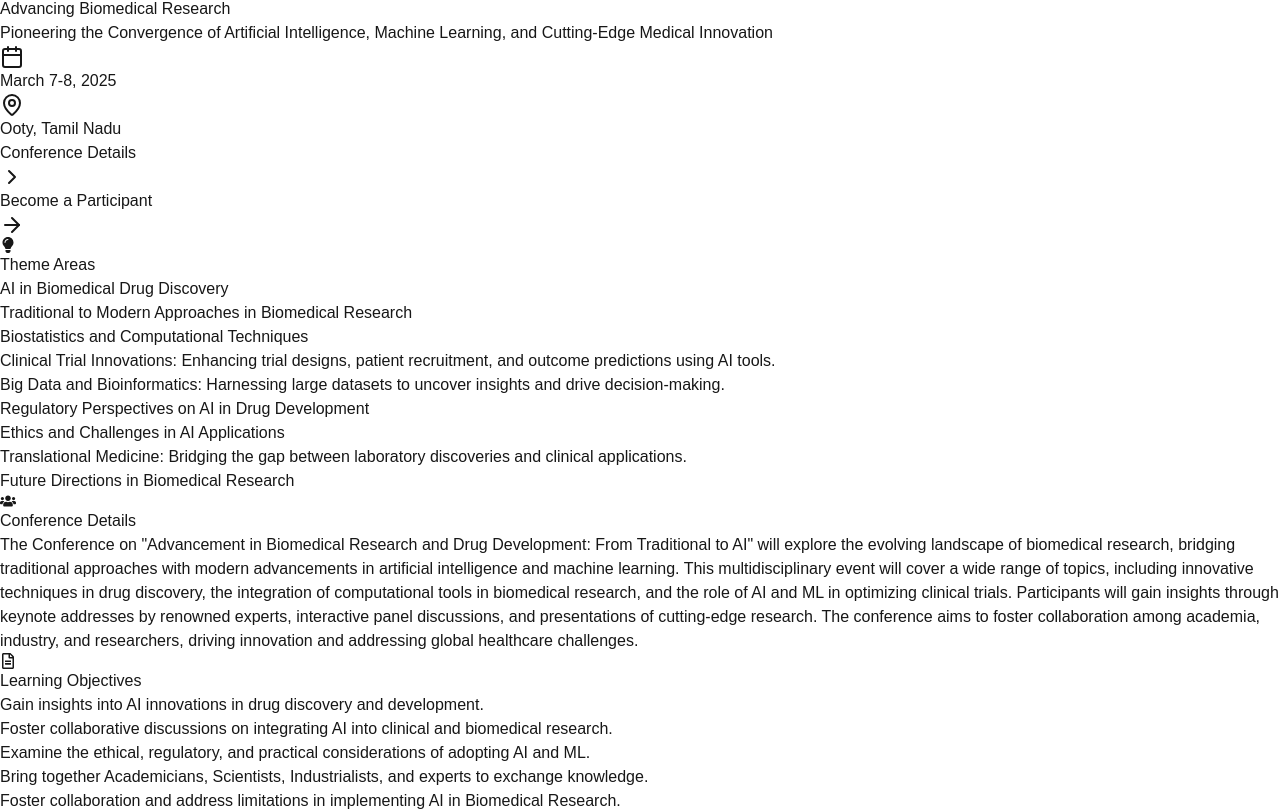
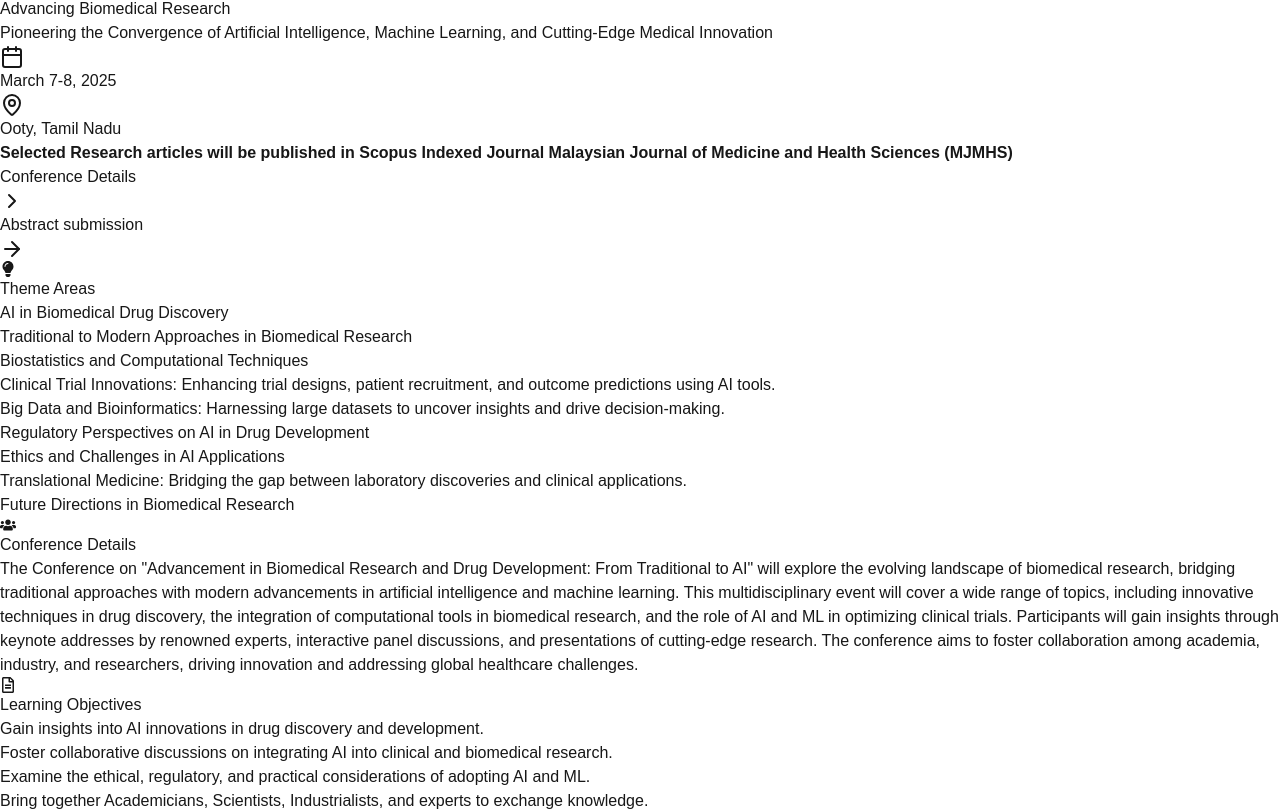
Before and after one commit to ravindrasirvi609/BiomedicalConf, a Next.js app: page / in a window 1280 px wide. Shown: the part 1554-2365 px from the top of the page. Built offline with nearby package versions, Linux system fonts and the light colour scheme; no server answers.

Commit message:
Refactor image file names in Organizingcommittee component

```diff
--- a/src/components/CTA.tsx
+++ b/src/components/CTA.tsx
@@ -335,11 +335,7 @@ const CTA = () => {
           <div className="flex justify-center items-center space-x-8 text-white/80">
             <div className="flex items-center space-x-2">
               <Users className="w-6 h-6" />
-              <span>2,500+ Attendees</span>
-            </div>
-            <div className="flex items-center space-x-2">
-              <Globe className="w-6 h-6" />
-              <span>35+ Countries Represented</span>
+              <span>250 Attendees</span>
             </div>
           </div>
         </div>
--- a/src/components/CallForPapers.tsx
+++ b/src/components/CallForPapers.tsx
@@ -138,13 +138,16 @@ const CallForPapers = () => {
   };
 
   const importantDates = [
-    { date: "February 1, 2025", event: "Paper Submission Deadline" },
-    { date: "February 15, 2025", event: "Notification of Acceptance" },
-    { date: "February 28, 2025", event: "Camera-Ready Submissions" },
+    { date: "January 31th, 2025", event: "Paper Submission Deadline" },
+    { date: "February 5, 2025", event: "Notification of Acceptance" },
+    { date: "January 31th, 2025", event: "Delegates Registrations" },
   ];
 
   return (
-    <div className="min-h-screen bg-gradient-to-br from-[#9C6FDE]/10 to-[#9C6FDE]/20 py-16 flex items-center justify-center">
+    <div
+      className="min-h-screen bg-gradient-to-br from-[#9C6FDE]/10 to-[#9C6FDE]/20 py-16 flex items-center justify-center"
+      id="Abstract"
+    >
       <div className="container mx-auto px-6">
         <div className="max-w-6xl mx-auto grid md:grid-cols-2 gap-12 items-center">
           {/* Left Side - Information Section */}
@@ -300,7 +303,6 @@ const CallForPapers = () => {
                     className="w-full px-4 py-3 text-black rounded-xl border border-gray-300 focus:outline-none focus:ring-2 focus:ring-[#9C6FDE]"
                   />
                 </div>
-
                 <div>
                   <label className="block mb-2 text-gray-700 font-semibold">
                     Designation*
@@ -315,7 +317,6 @@ const CallForPapers = () => {
                     className="w-full px-4 py-3 rounded-xl text-black border border-gray-300 focus:outline-none focus:ring-2 focus:ring-[#9C6FDE]"
                   />
                 </div>
-
                 <div>
                   <label className="block mb-2 text-gray-700 font-semibold">
                     Affiliation*
@@ -330,7 +331,6 @@ const CallForPapers = () => {
                     className="w-full px-4 py-3 rounded-xl text-black border border-gray-300 focus:outline-none focus:ring-2 focus:ring-[#9C6FDE]"
                   />
                 </div>
-
                 <div>
                   <label className="block mb-2 text-gray-700 font-semibold">
                     Email*
@@ -345,7 +345,6 @@ const CallForPapers = () => {
                     className="w-full px-4 py-3 rounded-xl text-black border border-gray-300 focus:outline-none focus:ring-2 focus:ring-[#9C6FDE]"
                   />
                 </div>
-
                 <div>
                   <label className="block mb-2 text-gray-700 font-semibold">
                     Whatsapp No.*
@@ -360,7 +359,6 @@ const CallForPapers = () => {
                     className="w-full px-4 py-3 rounded-xl text-black border border-gray-300 focus:outline-none focus:ring-2 focus:ring-[#9C6FDE]"
                   />
                 </div>
-
                 <div>
                   <label className="block mb-2 text-gray-700 font-semibold">
                     Address*
@@ -375,7 +373,6 @@ const CallForPapers = () => {
                     className="w-full px-4 py-3 rounded-xl text-black border border-gray-300 focus:outline-none focus:ring-2 focus:ring-[#9C6FDE]"
                   />
                 </div>
-
                 <div>
                   <label className="block mb-2 text-gray-700 font-semibold">
                     City*
@@ -390,7 +387,6 @@ const CallForPapers = () => {
                     className="w-full px-4 py-3 rounded-xl text-black border border-gray-300 focus:outline-none focus:ring-2 focus:ring-[#9C6FDE]"
                   />
                 </div>
-
                 <div>
                   <label className="block mb-2 text-gray-700 font-semibold">
                     State or Region*
@@ -405,7 +401,6 @@ const CallForPapers = () => {
                     className="w-full px-4 py-3 rounded-xl text-black border border-gray-300 focus:outline-none focus:ring-2 focus:ring-[#9C6FDE]"
                   />
                 </div>
-
                 <div>
                   <label className="block mb-2 text-gray-700 font-semibold">
                     Country*
@@ -420,7 +415,6 @@ const CallForPapers = () => {
                     className="w-full px-4 py-3 rounded-xl text-black border border-gray-300 focus:outline-none focus:ring-2 focus:ring-[#9C6FDE]"
                   />
                 </div>
-
                 <div>
                   <label className="block mb-2 text-gray-700 font-semibold">
                     Zip / Pin*
@@ -435,7 +429,6 @@ const CallForPapers = () => {
                     className="w-full px-4 py-3 rounded-xl text-black border border-gray-300 focus:outline-none focus:ring-2 focus:ring-[#9C6FDE]"
                   />
                 </div>
-
                 <div>
                   <label className="block mb-2 text-gray-700 font-semibold">
                     Abstract to be submitted for*
@@ -451,9 +444,14 @@ const CallForPapers = () => {
                     <option value="Poster Presentation">
                       Poster Presentation
                     </option>
+                    <option value="E-Poster-Online">
+                      E-Poster Presentation (Online Mode)
+                    </option>
+                    <option value="E-Oral-Online">
+                      E-Oral Presentation (Online Mode)
+                    </option>
                   </select>
                 </div>
-
                 <div>
                   <label className="block mb-2 text-gray-700 font-semibold">
                     Enter Presentation Subject*
@@ -468,7 +466,6 @@ const CallForPapers = () => {
                     className="w-full px-4 py-3 rounded-xl text-black border border-gray-300 focus:outline-none focus:ring-2 focus:ring-[#9C6FDE]"
                   />
                 </div>
-
                 <div>
                   <label className="block mb-2 text-gray-700 font-semibold">
                     Article Type*
@@ -498,7 +495,6 @@ const CallForPapers = () => {
                     <option value="Other">Other</option>
                   </select>
                 </div>
-
                 <div>
                   <label className="block mb-2 text-gray-700 font-semibold">
                     Co-authors (If Any) –
@@ -512,7 +508,6 @@ const CallForPapers = () => {
                     className="w-full px-4 py-3 rounded-xl text-black border border-gray-300 focus:outline-none focus:ring-2 focus:ring-[#9C6FDE]"
                   />
                 </div>
-
                 <div>
                   <label className="block mb-2 text-gray-700 font-semibold">
                     Title of Abstract*
@@ -527,7 +522,6 @@ const CallForPapers = () => {
                     className="w-full px-4 py-3 rounded-xl text-black border border-gray-300 focus:outline-none focus:ring-2 focus:ring-[#9C6FDE]"
                   />
                 </div>
-
                 <div>
                   <label className="block mb-2 text-gray-700 font-semibold">
                     Abstract*
@@ -542,7 +536,6 @@ const CallForPapers = () => {
                     className="w-full px-4 py-3 rounded-xl text-black border border-gray-300 focus:outline-none focus:ring-2 focus:ring-[#9C6FDE]"
                   />
                 </div>
-
                 <div>
                   <label className="block mb-2 text-gray-700 font-semibold">
                     Keywords*
@@ -557,7 +550,6 @@ const CallForPapers = () => {
                     className="w-full px-4 py-3 rounded-xl text-black border border-gray-300 focus:outline-none focus:ring-2 focus:ring-[#9C6FDE]"
                   />
                 </div>
-
                 <div>
                   <label className="block mb-2 text-gray-700 font-semibold">
                     Abstract File upload*
@@ -571,7 +563,6 @@ const CallForPapers = () => {
                     required
                   />
                 </div>
-
                 <button
                   type="submit"
                   className="w-full bg-[#9C6FDE] text-white py-4 rounded-xl hover:bg-[#7A50B3] transition duration-300 flex items-center justify-center"
@@ -584,7 +575,6 @@ const CallForPapers = () => {
                   )}
                   {isLoading ? "Submitting..." : "Submit Paper"}
                 </button>
-
                 {error && (
                   <div className="mt-4 text-red-500 text-center">{error}</div>
                 )}
--- a/src/components/HeroSection.tsx
+++ b/src/components/HeroSection.tsx
@@ -83,6 +83,16 @@ const HeroSection = () => {
             </div>
           </div>
 
+          <div>
+            <p className="text-[#FF6B9E]">
+              <strong>
+                Selected Research articles will be published in Scopus Indexed
+                Journal Malaysian Journal of Medicine and Health Sciences
+                (MJMHS)
+              </strong>
+            </p>
+          </div>
+
           {/* Call to Action Buttons */}
           <div className="flex flex-wrap justify-center space-x-4">
             <a
@@ -106,7 +116,7 @@ const HeroSection = () => {
               />
             </a>
             <a
-              href="#register"
+              href="#Abstract"
               className="
                 border-2 border-[#9C6FDE]
                 text-[#9C6FDE]
@@ -117,7 +127,7 @@ const HeroSection = () => {
                 group
               "
             >
-              Become a Participant
+              Abstract submission
               <ArrowRight
                 className="
                   ml-2
```
